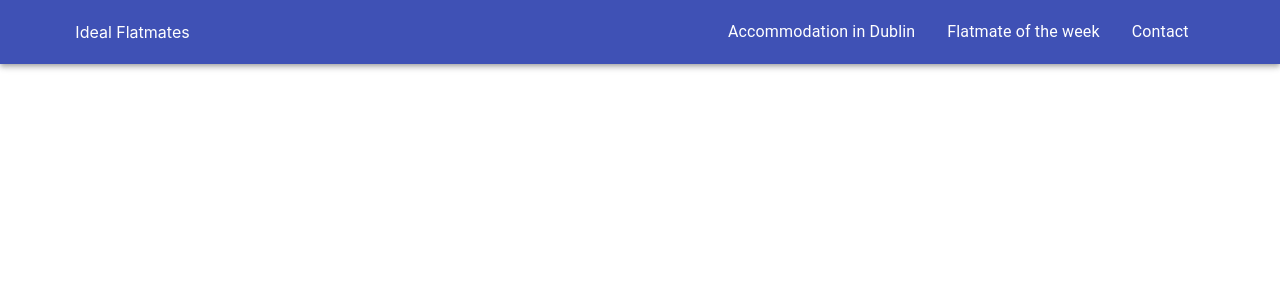
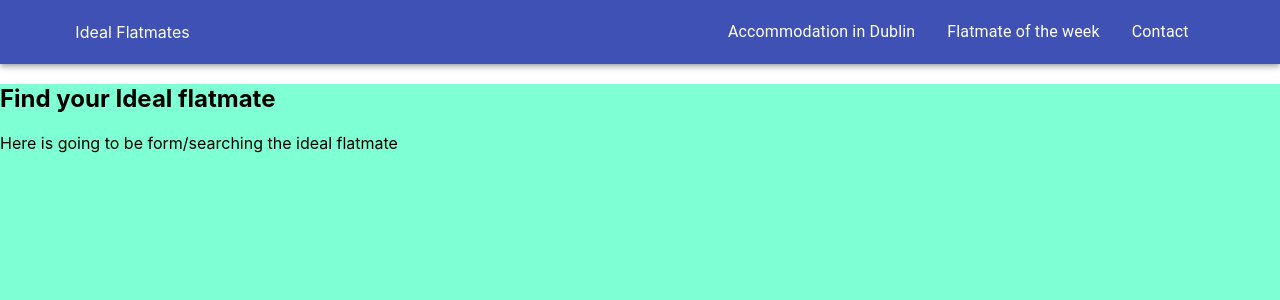
Before and after one commit to Tomas-Kaiser/ideal_flatmate, a React (Create React App) app: page / in a window 1280 px wide. Shown: the top 300 px of the page. Built offline with nearby package versions, Linux system fonts and the light colour scheme.

Commit message:
Added Callout component

```diff
--- a/src/App.js
+++ b/src/App.js
@@ -1,13 +1,16 @@
-import React from 'react';
+import React, { Fragment } from 'react';
 import './App.css';
 
 import Navbar from './components/Navbar';
-import MainContent from './components/MainContent';
+import Callout from './components/Callout';
 import Footer from './components/Footer';
 
 function App() {
   return (
-    <Navbar />
+    <Fragment>
+      <Navbar />
+      <Callout />
+    </Fragment>
   );
 }
 
--- /dev/null
+++ b/src/components/Callout.js
@@ -0,0 +1,17 @@
+import React from 'react';
+import '../static/css/callout.css';
+
+function Callout() {
+   return (
+      <div className="callout-container">
+         <header>
+            <h2>Find your Ideal flatmate</h2>
+         </header>
+         <div className="form-wrap">
+            Here is going to be form/searching the ideal flatmate
+         </div>
+      </div>
+   )
+}
+
+export default Callout;
--- /dev/null
+++ b/src/static/css/callout.css
@@ -0,0 +1,6 @@
+/* Callout CSS */
+
+.callout-container {
+   height: 100vh;
+   background-color: aquamarine;
+}
```
Also changed, not shown: 1 other file (tests, documents, lock files or other folders).
